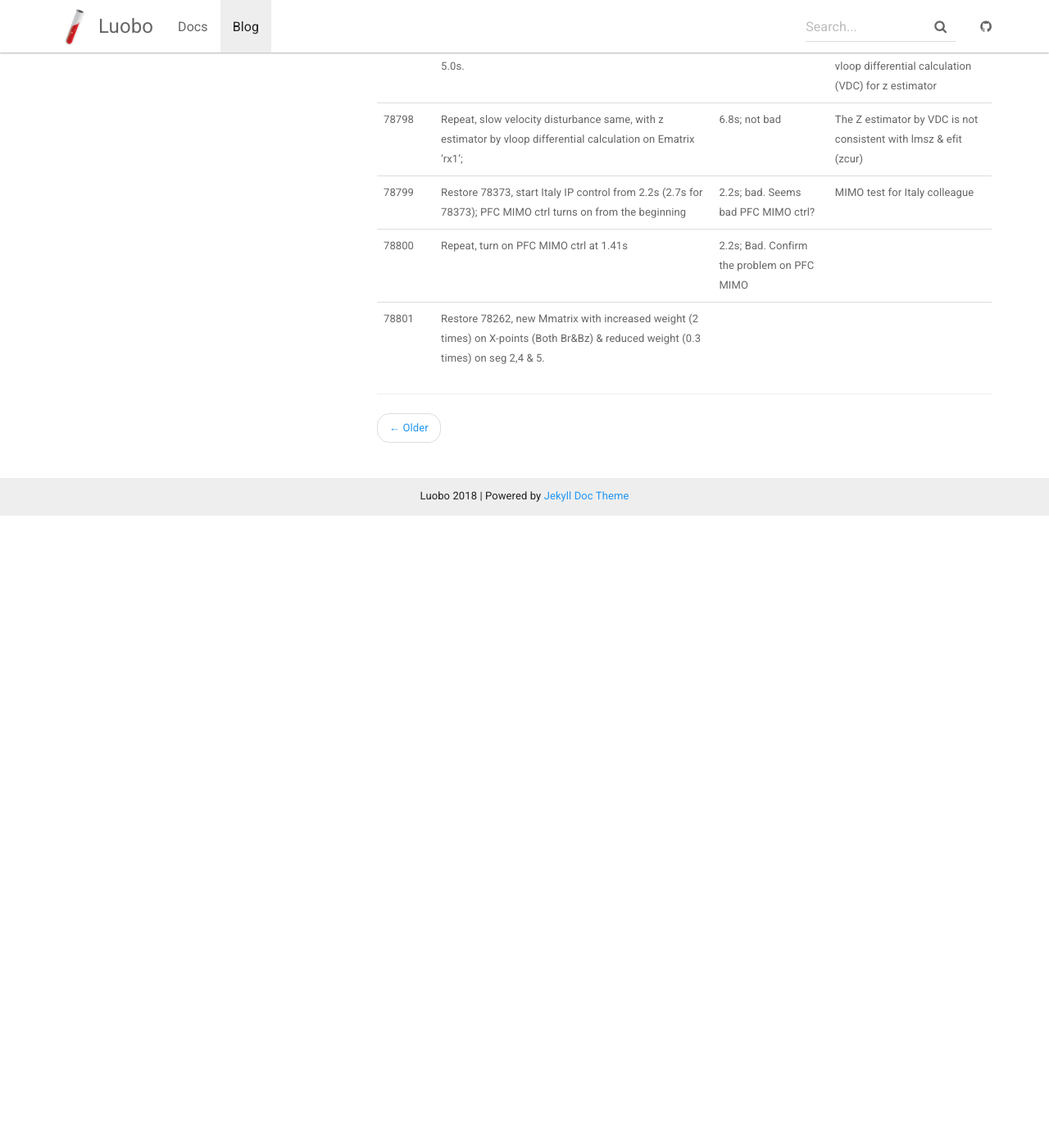
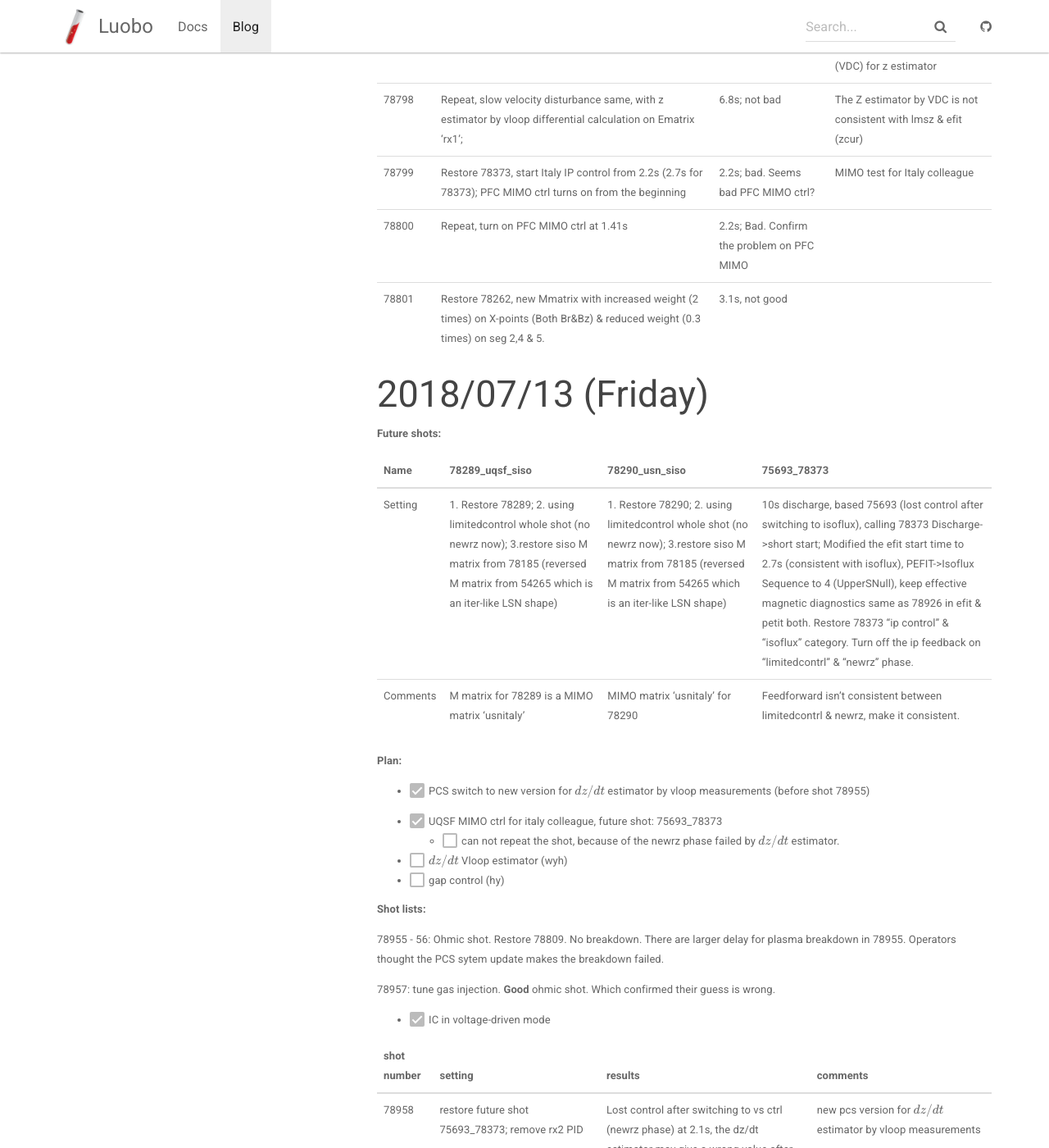
Before and after one commit to Luomann/Luomann.github.io, a Jekyll site: the page built from _posts/2018-06-01-2018_EAST_experiments.md, in a window 1280 px wide and 1400 px high, scrolled down 14887 px. Shown: the whole window at 82% size. Built offline with Jekyll 4.4.1, drawn with Linux system fonts in a browser that asks for light colours; nearby versions of some CDN libraries; formulas are drawn with MathJax 3; before the commit the page ends 15517 px from its top, so only the background shows below that; some of the changed text lies outside the part shown.

Commit message:
Shot list update for 2018 1st exp campaign with 13 July exp

```diff
--- a/_posts/2018-06-01-2018_EAST_experiments.md
+++ b/_posts/2018-06-01-2018_EAST_experiments.md
@@ -461,9 +461,7 @@ Based on 78186, using calculated FF for USN shape discharge for UQSF comparison
 
 
 
-### 2018/07/10
-
------------------------------------------------
+## 2018/07/10
 
 实验计划：
 
@@ -497,4 +495,44 @@ Based on 78186, using calculated FF for USN shape discharge for UQSF comparison
 | 78798       | Repeat, slow velocity disturbance same, with z estimator by vloop differential calculation on Ematrix 'rx1'; | 6.8s; not bad                              | The Z estimator by VDC is not consistent with lmsz & efit (zcur) |
 | 78799       | Restore 78373, start Italy IP control from 2.2s (2.7s for 78373); PFC MIMO ctrl turns on from the beginning | 2.2s; bad. Seems bad PFC MIMO ctrl?        | MIMO test for Italy colleague                                |
 | 78800       | Repeat, turn on PFC MIMO ctrl at 1.41s                       | 2.2s; Bad. Confirm the problem on PFC MIMO |                                                              |
-| 78801       | Restore 78262, new Mmatrix with increased  weight (2 times) on X-points (Both Br&Bz) & reduced weight (0.3 times) on seg 2,4 & 5. |                                            |                                                              |
+| 78801       | Restore 78262, new Mmatrix with increased  weight (2 times) on X-points (Both Br&Bz) & reduced weight (0.3 times) on seg 2,4 & 5. | 3.1s, not good                             |                                                              |
+
+
+
+## 2018/07/13 (Friday)
+
+**Future shots:**
+
+| Name     | 78289_uqsf_siso                                              | 78290_usn_siso                                               | 75693_78373                                                  |
+| -------- | ------------------------------------------------------------ | ------------------------------------------------------------ | ------------------------------------------------------------ |
+| Setting  | 1. Restore 78289; 2. using limitedcontrol whole shot (no newrz now); 3.restore siso M matrix from 78185 (reversed M matrix from 54265 which is an iter-like LSN shape) | 1. Restore 78290; 2. using limitedcontrol whole shot (no newrz now); 3.restore siso M matrix from 78185 (reversed M matrix from 54265 which is an iter-like LSN shape) | 10s discharge, based 75693 (lost control after switching to isoflux), calling 78373 Discharge->short start; Modified the efit start time to 2.7s (consistent with isoflux), PEFIT->Isoflux Sequence to 4 (UpperSNull), keep effective magnetic diagnostics same as 78926 in efit & petit both. Restore 78373 "ip control" & "isoflux" category. Turn off the ip feedback on "limitedcontrl" & "newrz" phase. |
+| Comments | M matrix for 78289 is a MIMO matrix 'usnitaly'               | MIMO matrix 'usnitaly' for 78290                             | Feedforward isn't consistent between limitedcontrl & newrz, make it consistent. |
+
+**Plan:**
+
+- [x] PCS switch to new version for $dz/dt$ estimator by vloop measurements (before shot 78955)
+
+- [x] UQSF MIMO ctrl for italy colleague, future shot: 75693_78373
+  - [ ] can not repeat the shot, because of the newrz phase failed by $dz/dt$ estimator.
+- [ ] $dz/dt$ Vloop estimator (wyh)
+- [ ] gap control (hy)
+
+**Shot lists:**
+
+78955 - 56: Ohmic shot. Restore 78809. No breakdown. There are larger delay for plasma breakdown in 78955. Operators thought the PCS sytem update makes the breakdown failed.
+
+78957: tune gas injection. **Good** ohmic shot. Which confirmed their guess is wrong.
+
+- [x] IC in voltage-driven mode
+
+| shot number | setting                                                      | results                                                      | comments                                                     |
+| ----------- | ------------------------------------------------------------ | ------------------------------------------------------------ | ------------------------------------------------------------ |
+| 78958       | restore future shot 75693_78373; remove rx2 PID              | Lost control after switching to vs ctrl (newrz phase) at 2.1s, the dz/dt estimator may give a wrong value after updating the algorithm. **Bad** | new pcs version for $dz/dt$ estimator by vloop measurements  |
+| 78959       | Repeat, remove the GP_rx2 in newrz phase. 4 Italy colleague  | Not bad. Lost control at 2.75s. Can get rid of the  VS algorithm. | Cycle time is wrong. Need pay more attention, because the stored segments error will be not correct. |
+| 78960       | restore 78260, PF7&8 disturbance between 4s to 6s for $dz/dt$ calibration | breakdown, but failed to ramp-up                             | rtefit did not works                                         |
+| 78961       | Repeat, tune gas injection at beginning                      | OK. 2.8s lost control. Did not reach the disturbance time window. Not works for calibration. |                                                              |
+| **78962**   | Repeat, start rtefit at 2.7s.                                | 6.59s. Good.                                                 | rtefit works fine.                                           |
+| 78963       | Repeat, using new $dz/dt$ estimator by vloop measurements with calibrated coefficients | 2.78s. Not good. Not too bad.                                | wyh's shot                                                   |
+| **78964**   | Restore 78959, modify the cycle time: CPU1~7   100 500 4000 100 1000 100 500 | 3.04s. Not bad.                                              | 4 Italy colleague                                            |
+| 78965       | restore 78957, gap ctrl test by hy & wyh                     | 1.0s. Not too bad..                                          | **1st Gap ctrl shot**.                                       |
+|             |                                                              |                                                              |                                                              |
```
